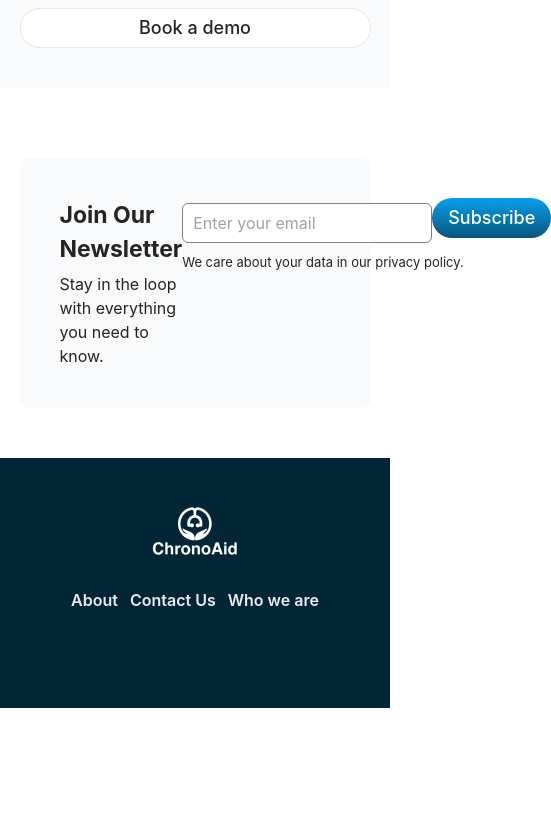
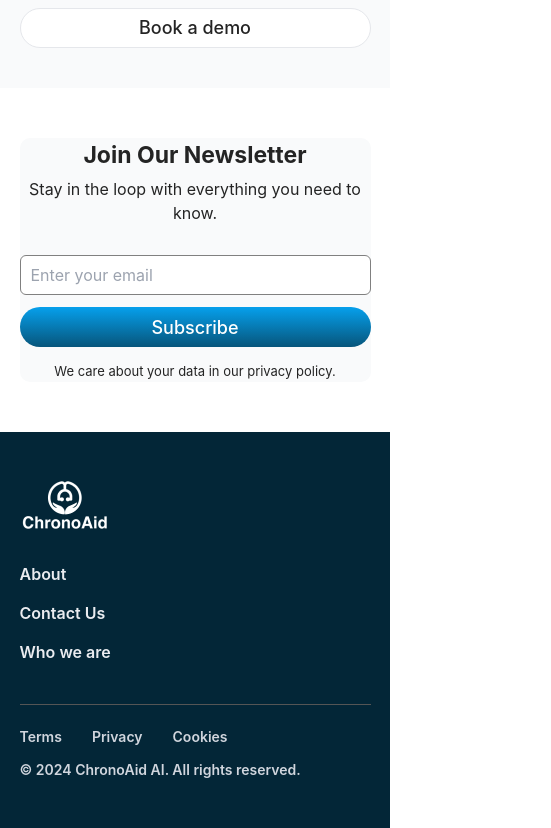
Before and after one commit to Okwoli-Godwin/chronoaid-website, a React (Vite) app in the folder client/: page / in a window 390 px wide. Shown: the part 4123-4951 px from the top of the page, 551 px wide, since content can reach past the window. Before the commit the page ends 4831 px from the top, so only its background shows below. Built offline with nearby package versions, Linux system fonts and the light colour scheme.

Commit message:
landing page done

```diff
--- a/client/src/components/Static/Footer.tsx
+++ b/client/src/components/Static/Footer.tsx
@@ -2,13 +2,25 @@ import logo from "../../assets/logo-white.png"
 
 const Footer = () => {
   return (
-    <section className="h-[250px] bg-[#032637] p-12 mt-[50px]">
-       <div className="flex flex-col justify-center items-center">
+    <section className="h-[100%] bg-[#032637] p-12 sm:pl-[0px] sm:pr-[0px] xsm:pr-[0px] xsm:pl-[0px] mt-[50px] flex justify-center">
+       <div className="flex w-[90%] flex-col justify-center items-center sm:items-start xsm:items-start">
          <img src={logo} alt='chronoAid Ai' />
-         <div className='flex flex-row space-x-3 mt-8'>
+         <div className='flex flex-row space-x-[30px] mt-8 sm:flex-col xsm:flex-col sm:space-x-[0px] sm:space-y-[15px] xsm:space-x-[0px] xsm:space-y-[15px]'>
           <p className="text-[16px] font-semibold leading-[24px] text-[#EAECF0]" >About</p>
           <p className="text-[16px] font-semibold leading-[24px] text-[#EAECF0]">Contact Us</p>
           <p className="text-[16px] font-semibold leading-[24px] text-[#EAECF0]">Who we are</p>
+         </div>
+
+         <div className="w-[100%] h-[1px] bg-[#555555] mt-[40px]"></div>
+
+         <div className="w-[100%] flex items-center justify-between mt-[20px] sm:flex-wrap xsm:flex-wrap sm:flex-col-reverse xsm:flex-col-reverse
+         sm:items-start xsm:items-start">
+          <p className="text-[#D0D5DD] sm:mt-[10px] xsm:mt-[10px] text-[14px] font-[600] sm:w-[100%] xsm:w-[100%]">© 2024 ChronoAid AI. All rights reserved.</p>
+          <div className='flex flex-row space-x-[30px]'>
+          <p className="text-[14px] font-semibold leading-[24px] text-[#D0D5DD]" >Terms</p>
+          <p className="text-[14px] font-semibold leading-[24px] text-[#D0D5DD]">Privacy</p>
+          <p className="text-[14px] font-semibold leading-[24px] text-[#D0D5DD]">Cookies</p>
+         </div>
          </div>
        </div>
 
--- a/client/src/pages/Newsletter.tsx
+++ b/client/src/pages/Newsletter.tsx
@@ -2,24 +2,27 @@ import { Button } from "../components/ui/button"
 
 const Newsletter = () => {
   return (
-    <div className="w-[100%] flex justify-center mt-[70px]">
-        <div className="w-[90%] flex pl-[40px] pr-[40px] pt-[40px] pb-[40px] rounded-[10px] bg-[#F9FAFB] justify-between">
-            <div className="flexx flex-col">
+    <div className="w-[100%] flex justify-center mt-[70px] sm:mt-[50px] xsm:mt-[50px]">
+        <div className="w-[90%] flex pl-[40px] sm:p-[0px] xsm:p-[0px] pr-[40px] pt-[40px] pb-[40px] rounded-[10px] bg-[#F9FAFB] justify-between md:flex-wrap
+        sm:flex-wrap xsm:flex-wrap md:justify-between sm:justify-center xsm:justify-center"
+        >
+            <div className="flex flex-col md:w-[100%] sm:w-[100%] xsm:w-[100%] md:items-center sm:items-center xsm:items-center">
                 <h3 className="text-[23px] font-[700]">
                     Join Our Newsletter
                 </h3>
-                <p className="text-[16px] font-[400] mt-[5px]">
+                <p className="text-[16px] font-[400] mt-[5px] sm:text-center xsm:text-center">
                     Stay in the loop with everything you need to know.
                 </p>
             </div>
-            <div className="flex flex-col">
-                <div className="flex items-center">
+            <div className="flex flex-col md:w-[100%] sm:w-[100%] xsm:w-[100%] md:items-center sm:items-center xsm:items-center md:mt-[25px]
+            sm:flex-wrap xsm:flex-wrap sm:mt-[30px] xsm:mt-[28px]">
+                <div className="flex items-center sm:w-[100%] xsm:w-[100%] sm:flex-wrap xsm:flex-wrap">
                     <input type="email" placeholder="Enter your email"
-                    className="w-[250px] pl-[10px] pr-[10px] h-[40px] border border-[gray] rounded-md outline-none"
+                    className="w-[250px] sm:w-[100%] xsm:w-[100%] pl-[10px] pr-[10px] h-[40px] border border-[gray] rounded-md outline-none"
                     />
-                    <Button className="bg-custom-gradient sm:w-[100%] xsm:w-[100%] text-[#fff] rounded-full ml-[10px] sm:ml-[0px] xsm:ml-[0px] sm:mb-[10px] xsm:mb-[10px]">Subscribe</Button>
+                    <Button className="bg-custom-gradient sm:w-[100%] sm:mt-[12px] xsm:mt-[12px] xsm:w-[100%] text-[#fff] rounded-full ml-[10px] sm:ml-[0px] xsm:ml-[0px] sm:mb-[10px] xsm:mb-[10px]">Subscribe</Button>
                 </div>
-                <p className="text-[13px] font-[400] mt-[5px]">
+                <p className="text-[13px] font-[400] sm:text-center xsm:text-center mt-[5px]">
                     We care about your data in our privacy policy.
                 </p>
             </div>
```
